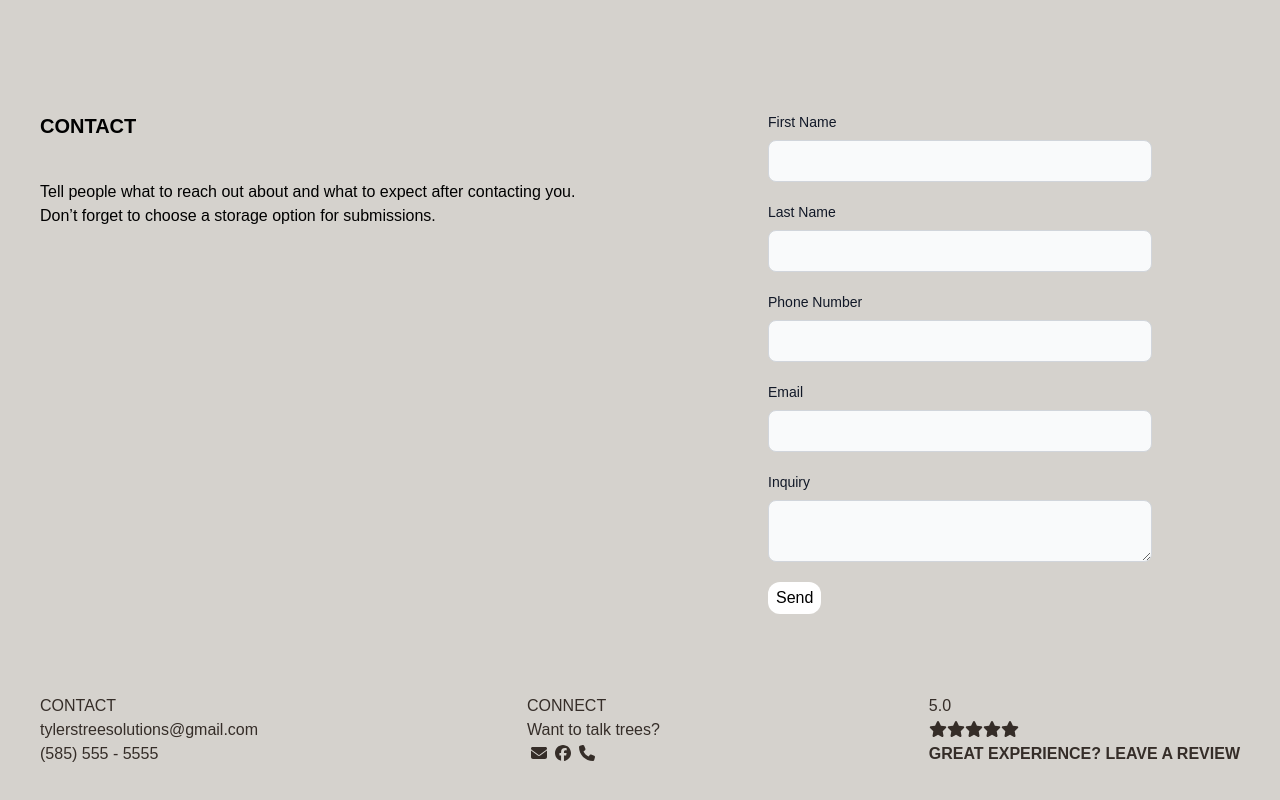
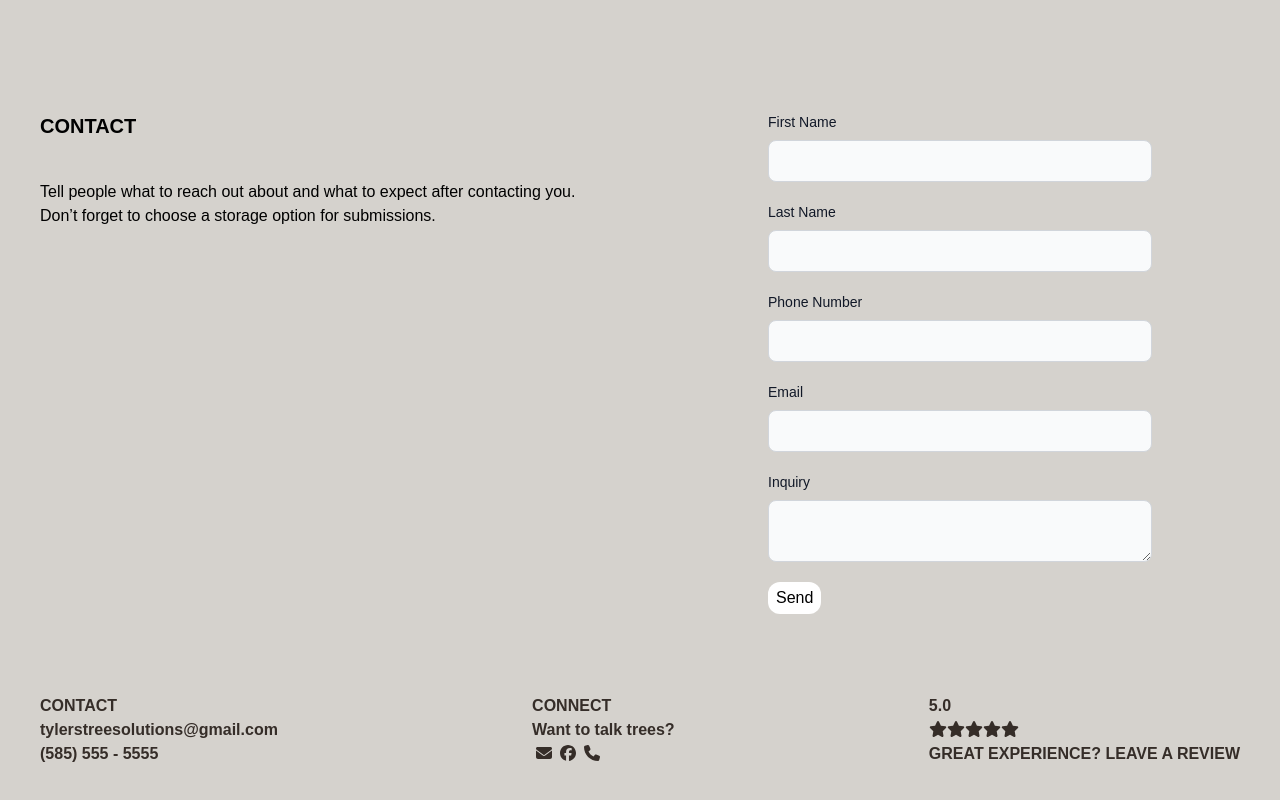
Before and after one commit to gmcclarin/tyler, a React (Create React App) app: page / in a window 1280 px wide. Shown: the part 3044-3844 px from the top of the page. Built offline with nearby package versions, Linux system fonts and the light colour scheme; no server answers.

Commit message:
responsive mobile footer styling

```diff
--- a/src/components/Footer.js
+++ b/src/components/Footer.js
@@ -7,14 +7,14 @@ import { faPhone } from '@fortawesome/free-solid-svg-icons';
 
 const Footer = () => {
     return (
-        <div className="flex justify-between w-full text-darker">
-            <div className="p-10">
+        <div className="sm:flex justify-between w-full text-darker font-bold">
+            <div className="p-5 sm:p-10">
                 <div>CONTACT</div>
                 <div>tylerstreesolutions@gmail.com</div>
                 <div>(585) 555 - 5555 </div>
             </div>
 
-            <div className="p-10">
+            <div className="p-5 sm:p-10">
             <div>CONNECT</div>
                 <div>Want to talk trees?</div>
                 <div>
@@ -25,7 +25,7 @@ const Footer = () => {
                 </div>
             </div>
 
-            <div className="p-10">
+            <div className="p-5 sm:p-10">
                 <div>5.0</div>
 
                 <div>
```
